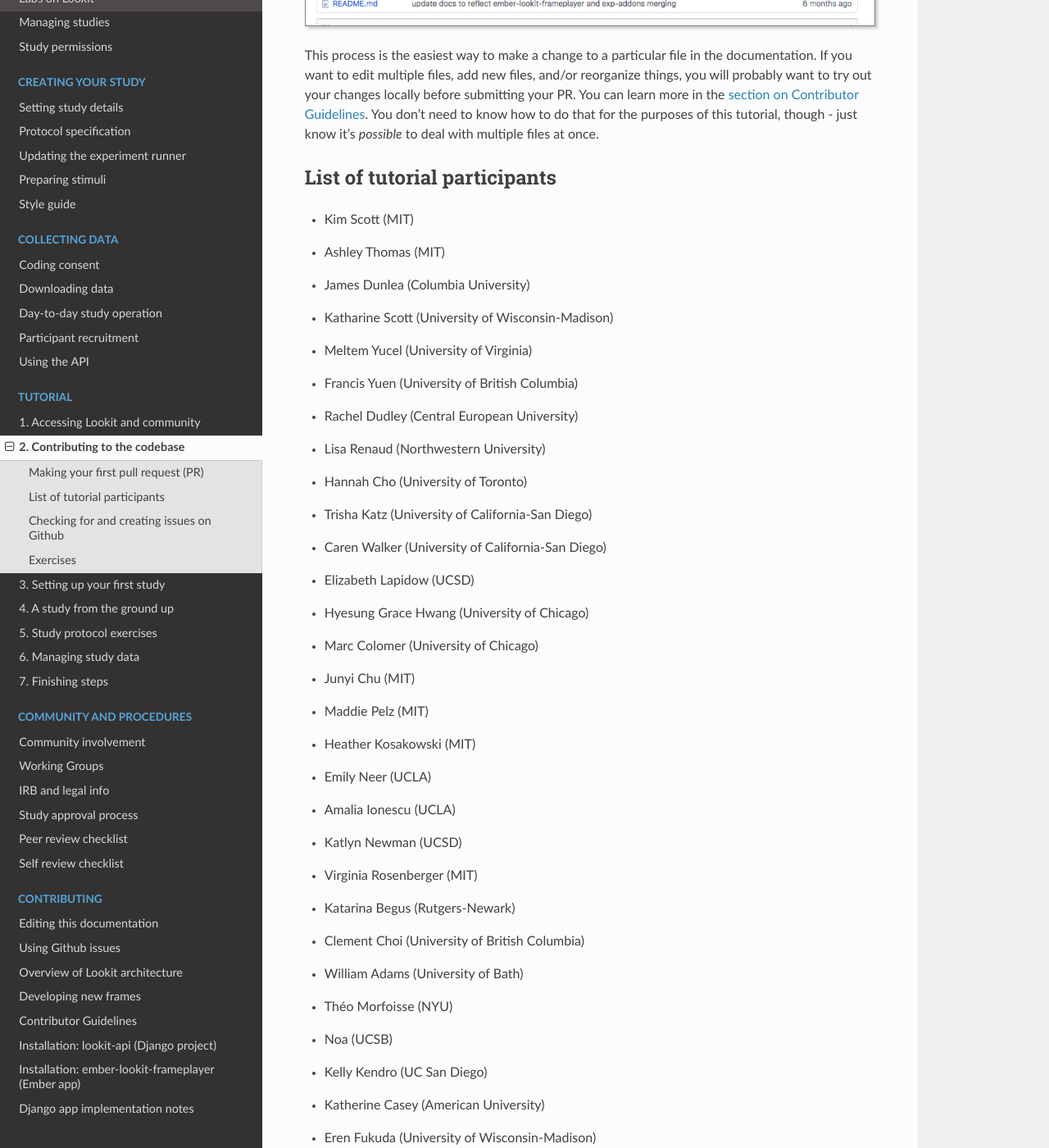
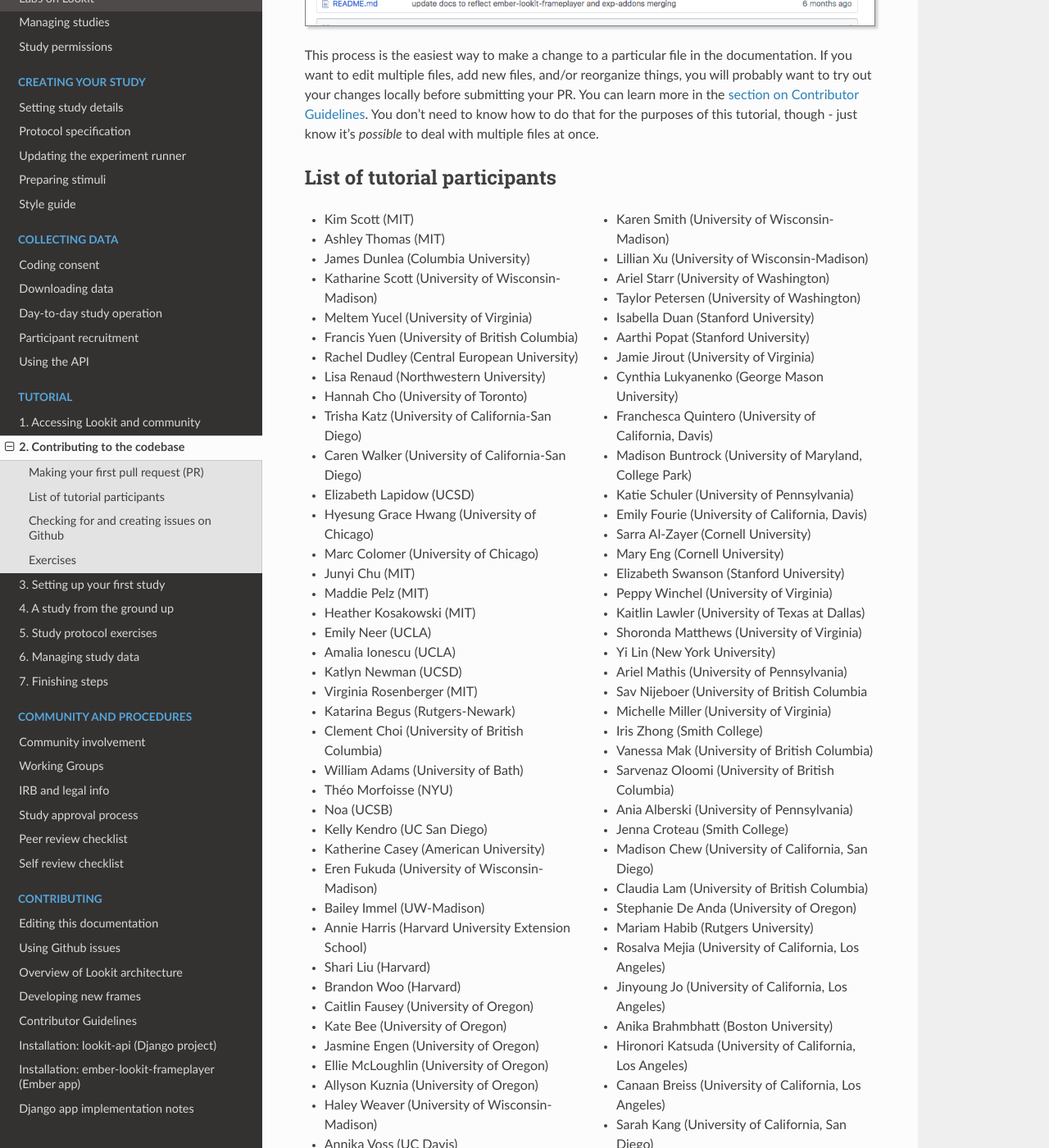
Before and after one commit to lookit/lookit-docs, a Sphinx documentation site: the page built from docs/source/tutorial-contributing.rst, in a window 1280 px wide and 1400 px high, scrolled down 4113 px. Shown: the whole window at 82% size. Built offline with Sphinx 7.4.7 and the Read the Docs theme 2.0.0, drawn with Linux system fonts in a browser that asks for light colours.

Commit message:
compress tutorial participants section now that there are a lot of them

```diff
--- a/docs/source/_static/css/lookit.css
+++ b/docs/source/_static/css/lookit.css
@@ -89,3 +89,11 @@ div.wy-side-nav-search {
 .wy-nav-content-wrap {
     margin-left: 20em;
 }
+
+ul.tutorial-participants {
+    column-count: 2;
+}
+
+ul.tutorial-participants li {
+    padding: 0;
+}
--- a/docs/source/tutorial-contributing.rst
+++ b/docs/source/tutorial-contributing.rst
@@ -66,6 +66,9 @@ This process is the easiest way to make a change to a particular file in the doc
 
 List of tutorial participants
 ------------------------------
+
+.. rst-class:: tutorial-participants
+
 - Kim Scott (MIT)
 - Ashley Thomas (MIT)
 - James Dunlea (Columbia University)
```
